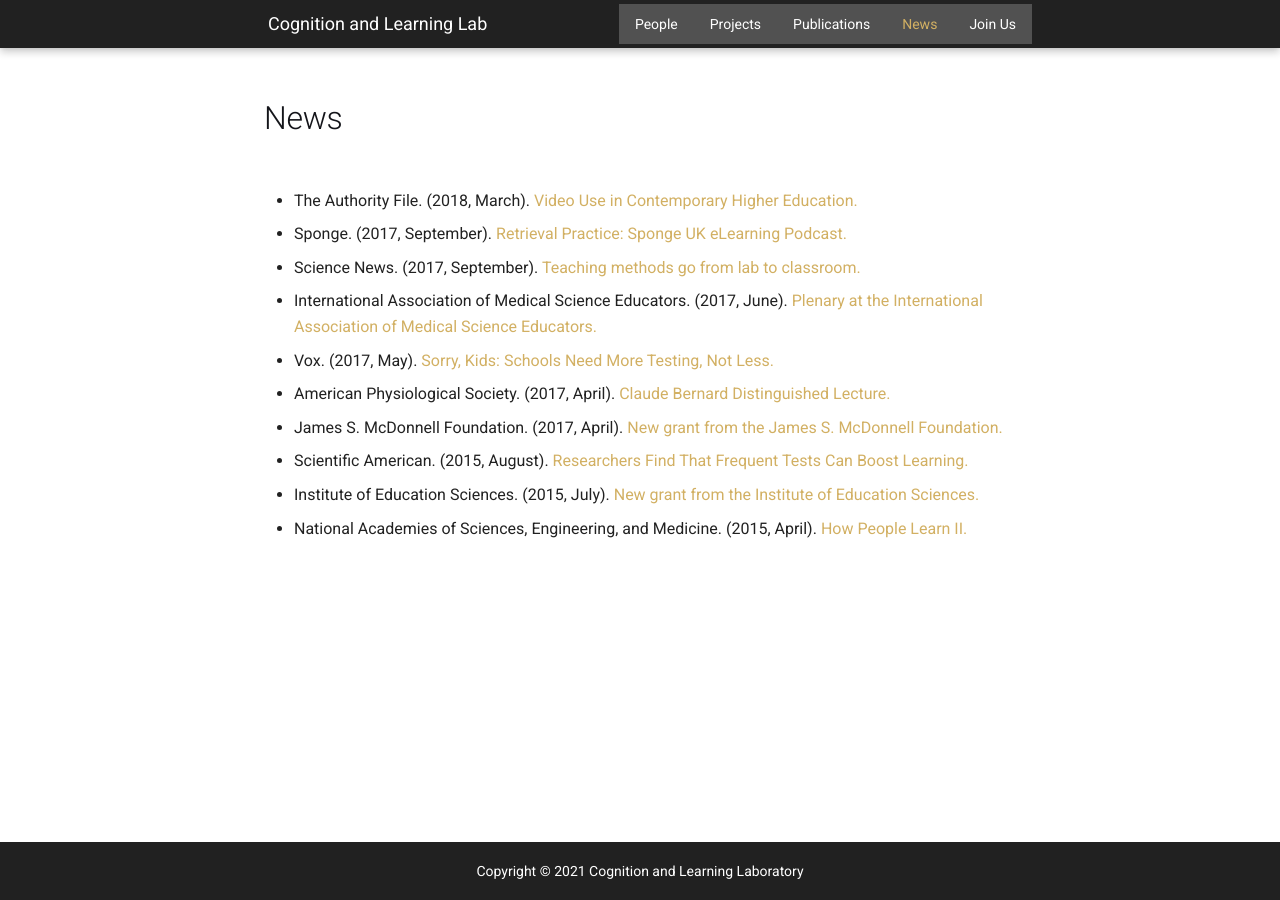
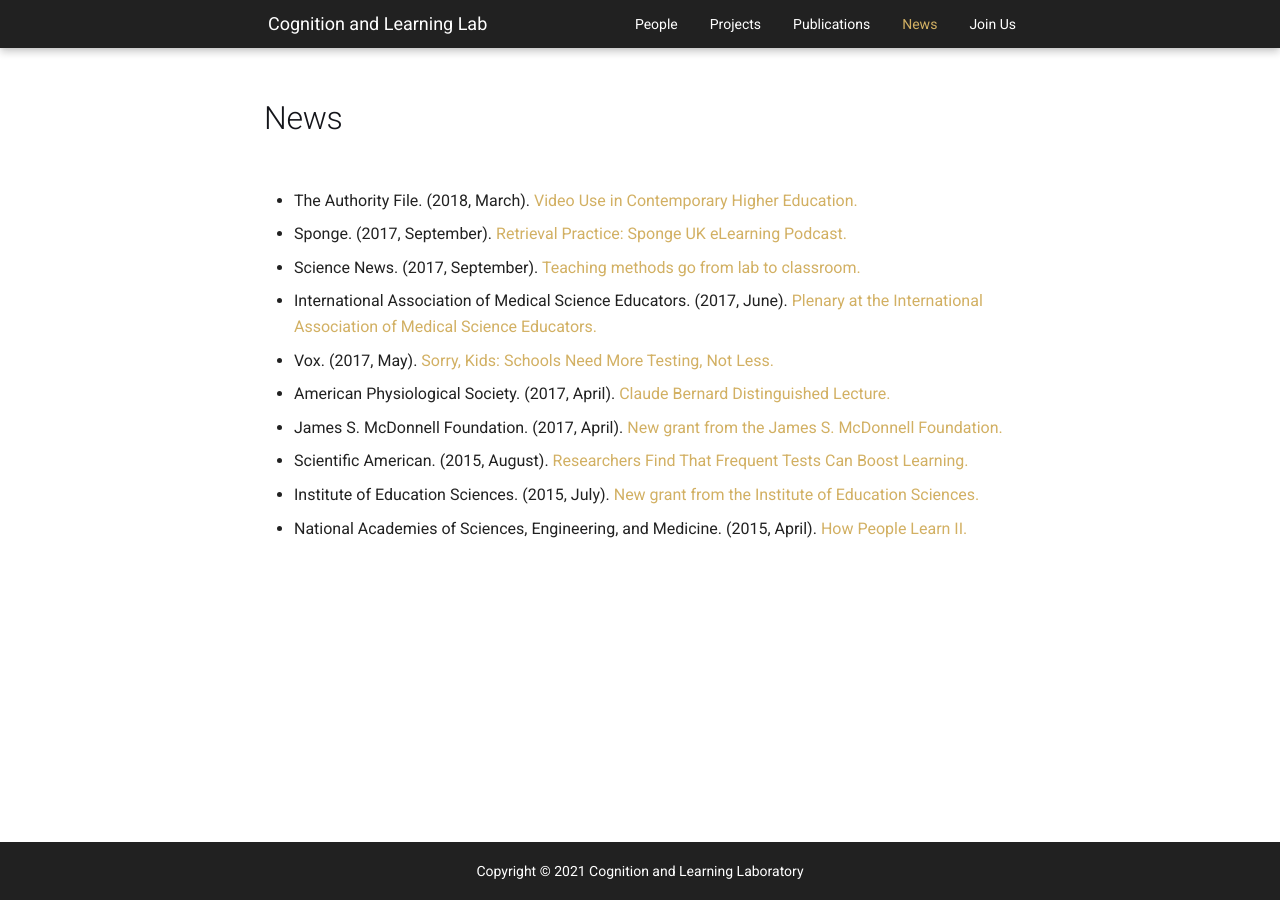
Before and after one commit to shivanya-chandra/pcllab.github.io, an MkDocs documentation site: the page built from docs/news.md, in a window 1280 px wide. Built offline with MkDocs 1.6.1 and Material for MkDocs 9.7.7, drawn with Linux system fonts in a browser that asks for light colours.

Commit message:
fix: fix remove double navbar css

```diff
--- a/docs/css/header.css
+++ b/docs/css/header.css
@@ -8,7 +8,7 @@
   background-color: var(--pcllab-darker-bg-color);
 }
 .md-header .dropdown-list{
-  background-color: var(--pcllab-dark-bg-color--light);
+  background-color: var(--pcllab-darker-bg-color--light);
 }
 
 .md-header__title {
@@ -85,7 +85,7 @@
   }
 
   /* Reset colors to match navigation bar */
-  .md-header:nth-child(odd) .dropdown-list{
+  .md-header .dropdown-list{
     background-color: var(--pcllab-darker-bg-color);
   }
 
```
